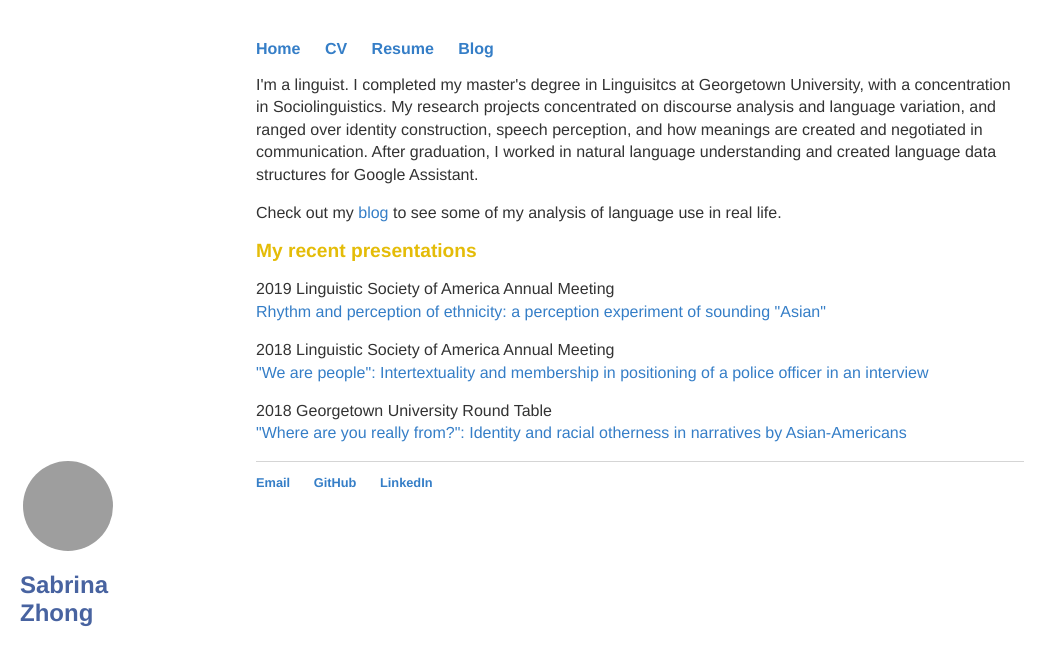
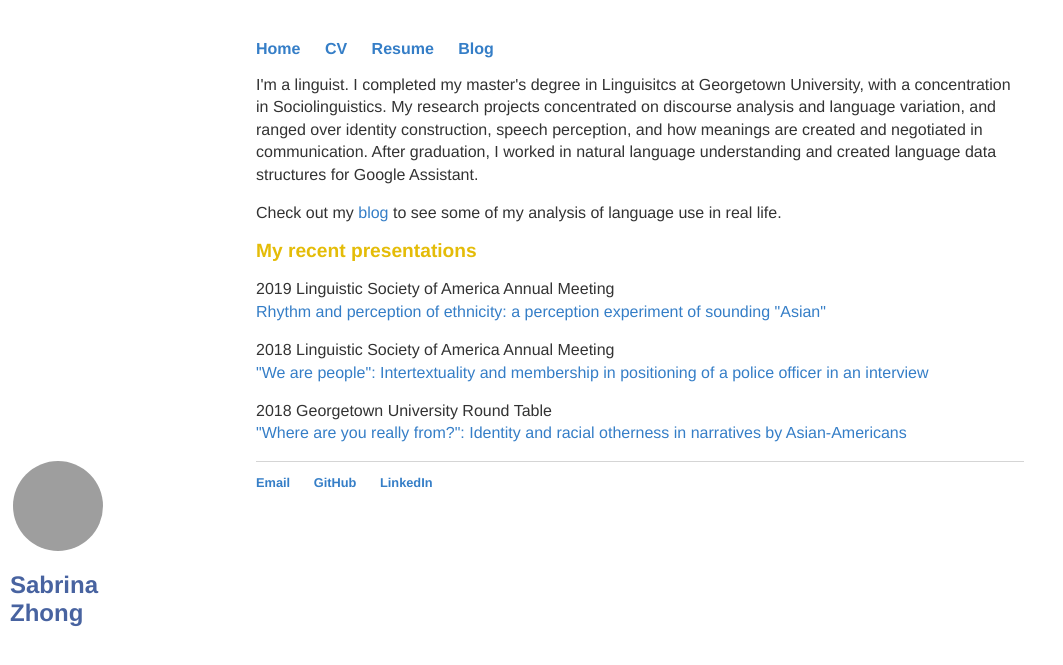
Before and after one commit to sabrinazhong/sabrinazhong.github.io, a Jekyll site: the page built from index.html, in a window 1280 px wide. Shown: the top 665 px of the page, without its empty margins (0-1063 px from the left). Built offline with Jekyll 4.4.1, drawn with Linux system fonts in a browser that asks for light colours; grey boxes are pictures that could not be loaded.

Commit message:
Update main.css

```diff
--- a/css/main.css
+++ b/css/main.css
@@ -55,7 +55,7 @@ ul.posts li {
 
 .sidebar {
   position: fixed;
-  left: 20px;
+  left: 10px;
   top: 10 px;
   width: 80px;
   font-family: Helvetica, sans-serif;
```
